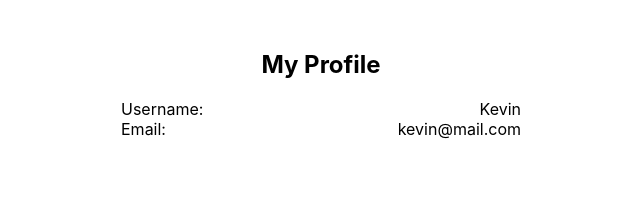
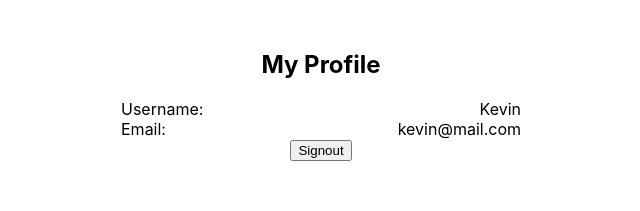
Before and after one commit to blinn26/react-auth-screencast, a React (Create React App) app: page /profile in a window 1280 px wide. Shown: the top 211 px of the page, without its empty margins (319-959 px from the left). Built offline with nearby package versions, Linux system fonts and the light colour scheme.

Commit message:
screencast complete

```diff
--- a/src/App.js
+++ b/src/App.js
@@ -1,11 +1,13 @@
 import React from 'react';
-import { Route, Switch } from 'react-router-dom';
+import { Route, Switch, Redirect } from 'react-router-dom';
 
 import Login from './components/Login/Login';
 import Register from './components/Register/Register';
 import Profile from './components/Profile/Profile';
 
 function App() {
+  const [isLoggedIn, setIsLoggedIn] = React.useState(false);
+
   return (
     <div className="app">
       <Switch>
@@ -13,10 +15,13 @@ function App() {
           <Register />
         </Route>
         <Route path="/login">
-          <Login  />
+          <Login />
         </Route>
         <Route path="/profile">
           <Profile />
+        </Route>
+        <Route path="/">
+          {isLoggedIn ? <Redirect to="/profile" /> : <Redirect to="/login" /> }
         </Route>
       </Switch>
     </div>
--- a/src/components/Profile/Profile.js
+++ b/src/components/Profile/Profile.js
@@ -2,6 +2,11 @@ import React from 'react';
 import './styles.css';
 
 function Profile() {
+
+  function signOut() {
+    // TODO
+  }
+
   return (
     <div class="profile">
       <h2>My Profile</h2>
@@ -13,6 +18,7 @@ function Profile() {
         <p class="profile__key">Email:</p>
         <p class="profile__value">kevin@mail.com</p>
       </div>
+      <button class="profile__signout-button">Signout</button>
     </div>
   );
 }
--- a/src/components/Profile/styles.css
+++ b/src/components/Profile/styles.css
@@ -1,7 +1,3 @@
-.profile {
-
-}
-
 .profile__item {
   margin: auto;
   display: flex;
```
